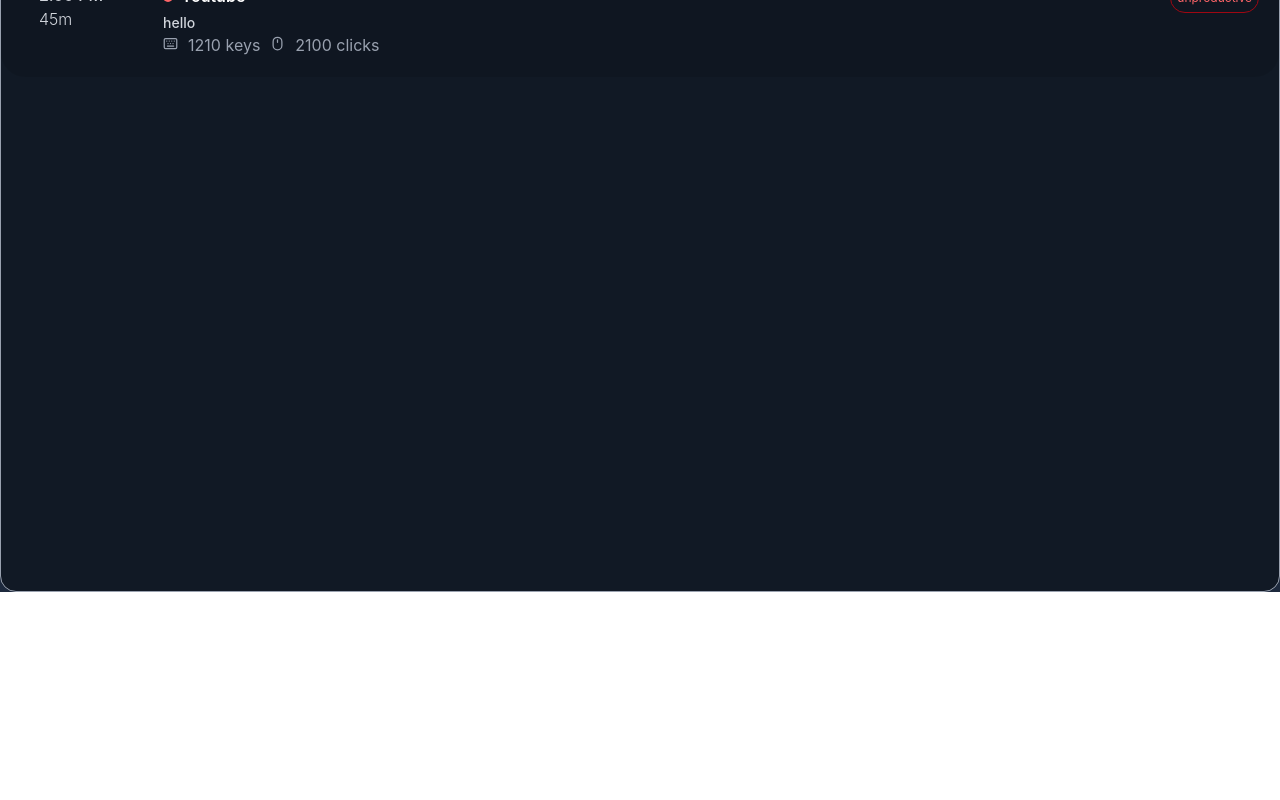
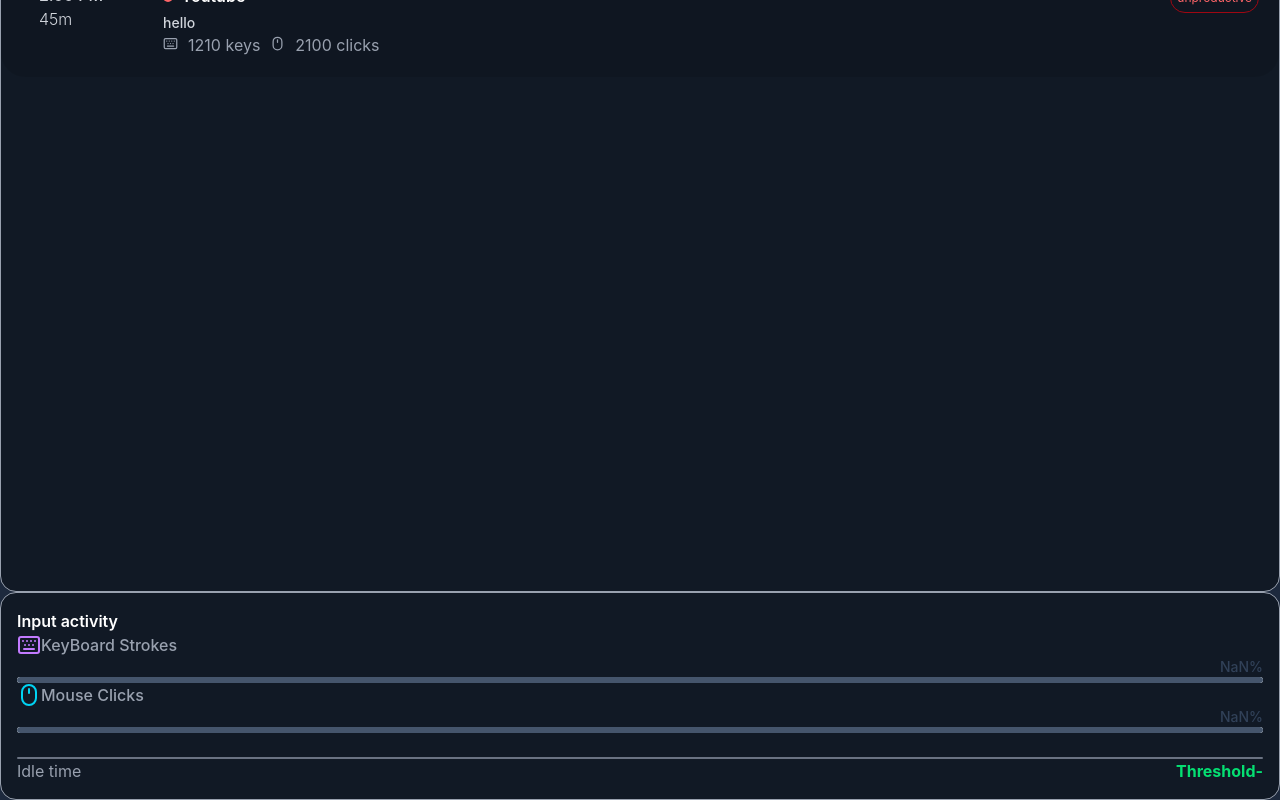
Before and after one commit to kalanaashen/ProdSight_UI, a React app in the folder frontend/: page /activity in a window 1280 px wide. Shown: the part 480-1280 px from the top of the page. Before the commit the page ends 1072 px from the top, so only its background shows below. Built offline with nearby package versions, Linux system fonts and the light colour scheme; the HTML template or start-up script is replaced by a standard one.

Commit message:
fix activity tab

```diff
--- a/frontend/src/components/ActivityPage/InputActivity.jsx
+++ b/frontend/src/components/ActivityPage/InputActivity.jsx
@@ -1,28 +1,40 @@
 import React from "react";
 import { Keyboard, Mouse } from "lucide-react";
-import ProgressBar from "../../components/ProgressBar"
+import ProgressBar from "../../components/ProgressBar";
 export const InputActivity = ({ strokes, clicks, idletime }) => {
   return (
     <div>
-      <div className="border bg-black/40 p-4">
+      <div className="border border-gray-400 rounded-2xl bg-black/40 p-4">
         <h1 className="text-white font-semibold">Input activity</h1>
+        <div className="flex flex-col">
           <div className="flex flex-col">
             <div className="flex flex-row">
               <Keyboard className="text-purple-400" />
               <h1 className="text-gray-400 font-medium"> KeyBoard Strokes</h1>
               <h1>{strokes}</h1>
             </div>
+            <div>
+              <ProgressBar />
+            </div>
+          </div>
+
+          <div className="flex flex-col">
             <div className="flex flex-row">
               <Mouse className="text-cyan-400" />
               <h1 className="text-gray-400 font-medium"> Mouse Clicks</h1>
               <h1>{clicks}</h1>
             </div>
+            <div>
+              <ProgressBar />
             </div>
-        <div className="h-1 bg-gray-500 w-full rounded-2xl"></div>
-        <div className="flex flex-row">
+          </div>
+        </div>
+        <div className="h-0.5 mt-6 bg-gray-500 w-full rounded-2xl"></div>
+        <div className="flex flex-row justify-between">
           <h1 className="text-gray-400">Idle time</h1>
-          <h1>{idletime}</h1>
+          <h1 className="text-green-400 font-bold">Threshold-{idletime}</h1>
         </div>
+        <div></div>
       </div>
     </div>
   );
--- a/frontend/src/components/ProgressBar.jsx
+++ b/frontend/src/components/ProgressBar.jsx
@@ -1,26 +1,22 @@
 import React from "react";
 
-export default function ProgressBar({ progress }) {
-
+export default function ProgressBar({ progress, title }) {
   const clampProgress = Math.min(Math.max(progress, 0), 100);
 
   return (
     <div className="w-full">
-
-      <div className="flex justify-between mb-1">
+      <div className="flex justify-between ">
         <span className="text-sm font-medium text-slate-700 dark:text-white">
-          Task Progress
+          {title}
         </span>
         <span className="text-sm font-medium text-slate-700 dark:text-white">
           {clampProgress}%
         </span>
       </div>
 
-
-      <div className="w-full bg-slate-200 rounded-full h-4 dark:bg-slate-700 overflow-hidden">
-
+      <div className="w-full bg-slate-200 rounded-full h-1.5 dark:bg-slate-700 overflow-hidden">
         <div
-          className="bg-blue-600 h-4 rounded-full transition-all duration-300 ease-out"
+          className="bg-slate-600 h-1.5 rounded-full transition-all duration-300 ease-out"
           style={{ width: `${clampProgress}%` }}
         />
       </div>
--- a/frontend/src/pages/ActivityPage.jsx
+++ b/frontend/src/pages/ActivityPage.jsx
@@ -4,6 +4,7 @@ import { Monitor, Clock, Keyboard, Mouse } from "lucide-react";
 import { CurrentSession } from "../components/ActivityPage/CurrentSession";
 import { ActiveTime } from "../components/ActivityPage/ActiveTime";
 import { ActiveTimeLine } from "../components/ActivityPage/ActiveTimeLine";
+import { InputActivity } from "../components/ActivityPage/InputActivity";
 const activitydata = [
   {
     id: 1,
@@ -69,6 +70,10 @@ export const ActivityPage = () => {
         <div>
           <ActiveTimeLine />
         </div>
+
+        <div>
+          <InputActivity />
+        </div>
       </div>
     </div>
   );
```
Lines whose indentation alone changed are shown as unchanged.
